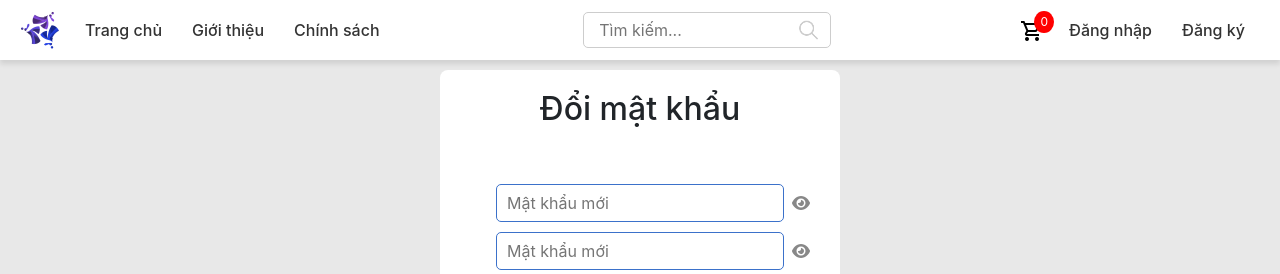
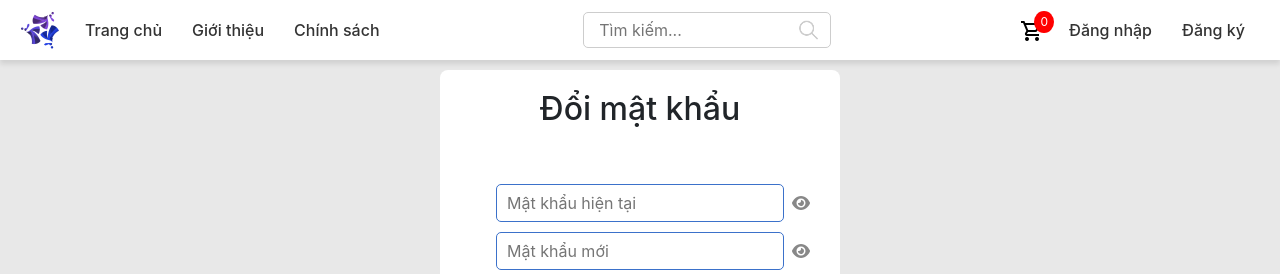
Before and after one commit to TaLePhu/bookstore_frontend, a React (Create React App) app: page /auth/doi-mat-khau in a window 1280 px wide. Shown: the top 274 px of the page. Built offline with nearby package versions, Linux system fonts and the light colour scheme.

Commit message:
fix changePass

```diff
--- a/src/pages/auth/ChangePassword.tsx
+++ b/src/pages/auth/ChangePassword.tsx
@@ -58,7 +58,7 @@ const ChangePassword = () => {
                  <div className="password-wrapper">
                     <input
                         type={showCurrentPassword ? 'text' : 'password'}
-                        placeholder="Mật khẩu mới"
+                        placeholder="Mật khẩu hiện tại"
                         value={currentPassword}
                         onChange={(e) => setCurrentPassword(e.target.value)}
                         required
```
